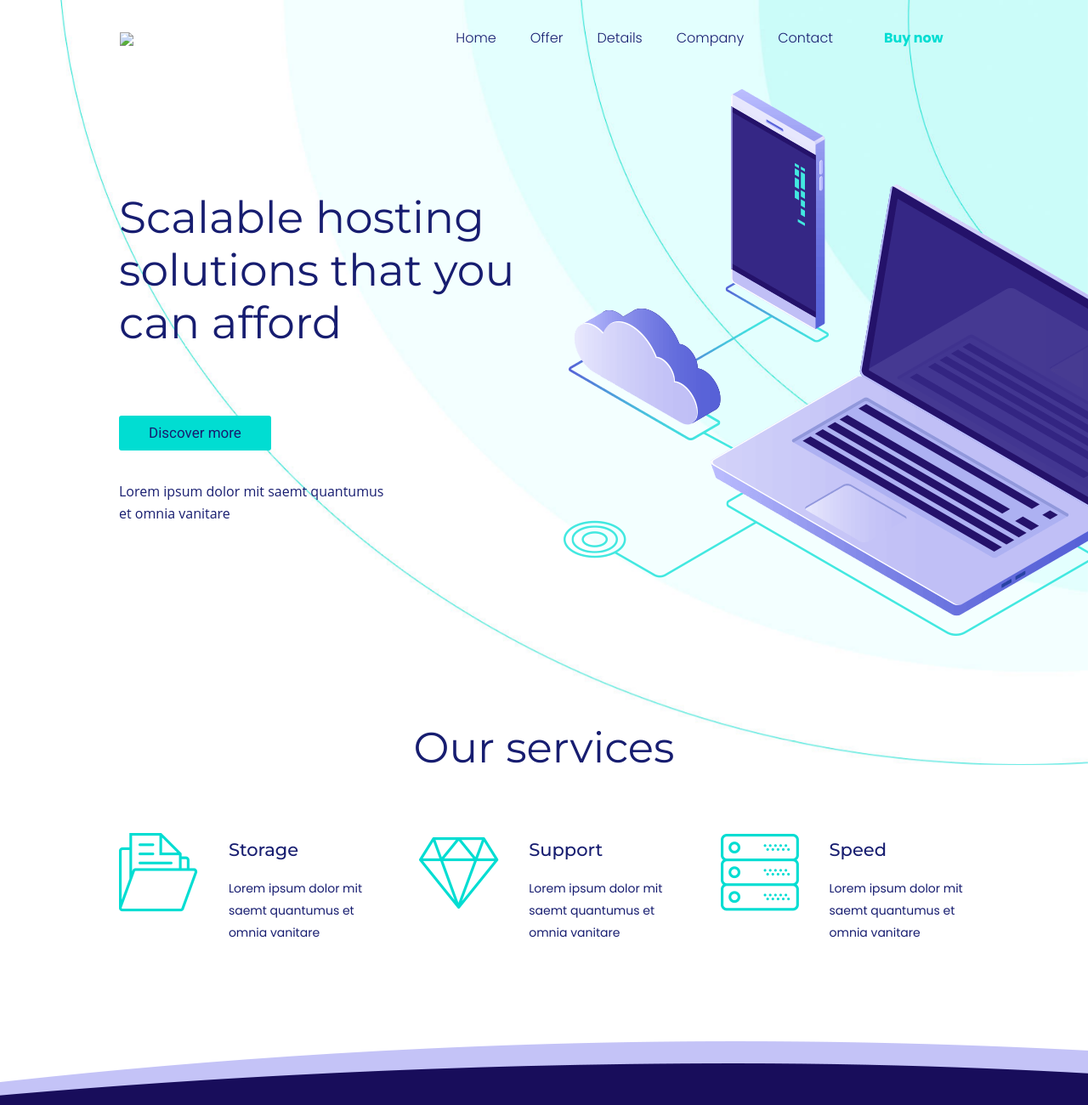
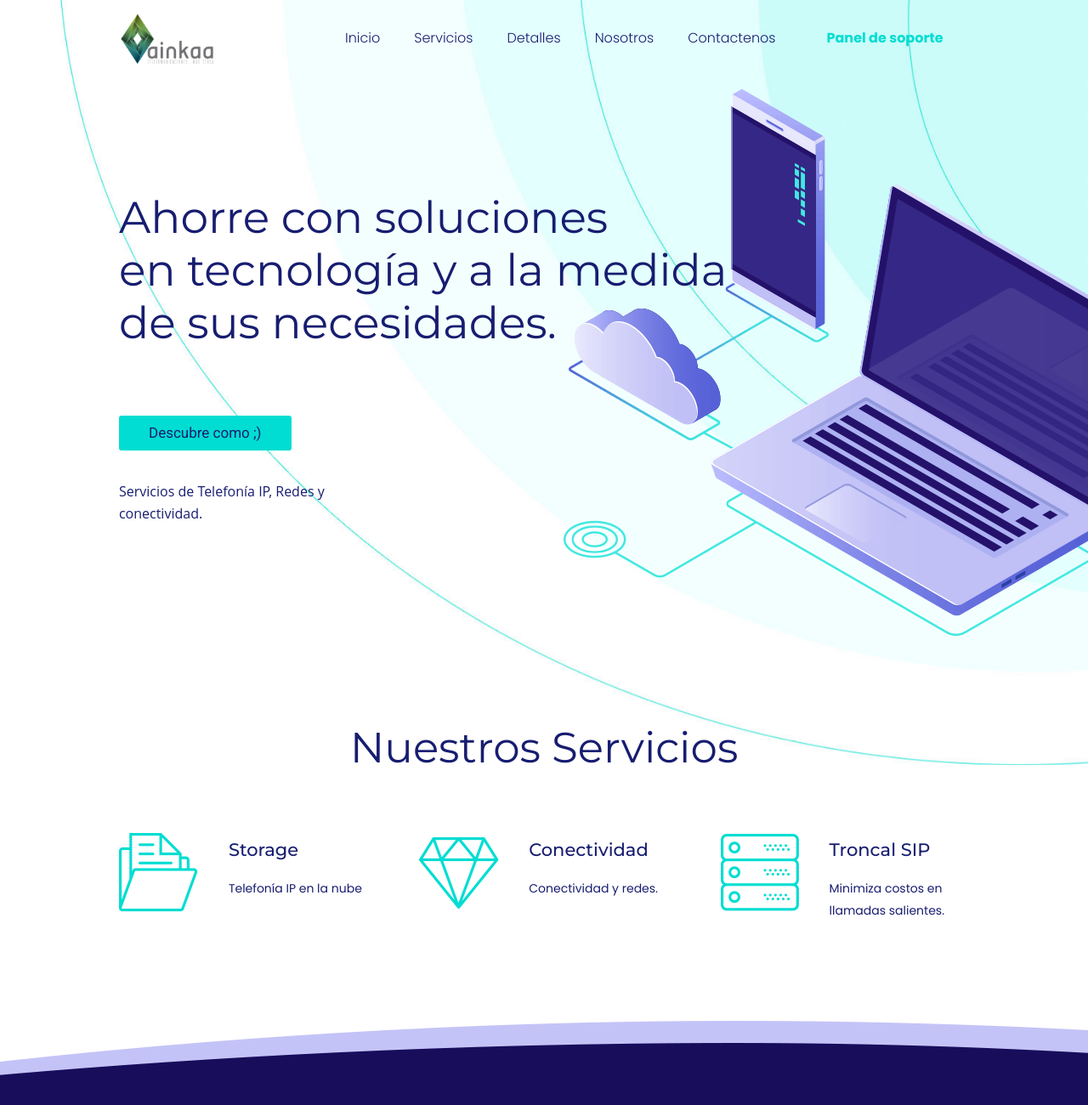
Before and after one commit to i-montes/ainkaa, a plain HTML site: page index.html in a window 1280 px wide. Shown: the top 1300 px of the page at 85% size. Drawn offline with Linux system fonts and the light colour scheme; a web font is replaced by a local one.

Commit message:
cambios en el index

```diff
--- a/index.html
+++ b/index.html
@@ -11,7 +11,7 @@
 
     <!-- Basic Page Needs -->
     <meta charset="utf-8">
-    <title>Be</title>
+    <title>Ainkaa</title>
     <meta name="description" content="">
     <meta name="author" content="">
 
@@ -19,7 +19,7 @@
     <meta name="viewport" content="width=device-width, initial-scale=1, maximum-scale=1">
 
     <!-- Favicons -->
-    <link rel="shortcut icon" href="images/favicon.ico">
+    <link rel="shortcut icon" href="images/ainkaa.ico">
 
     <!-- FONTS -->
     <link rel='stylesheet' href='http://fonts.googleapis.com/css?family=Roboto:100,300,400,400italic,700'>
@@ -48,28 +48,28 @@
                         <div class="column one">
                             <div class="top_bar_left clearfix">
                                 <div class="logo">
-                                    <a id="logo" href="index.html" title="BeHosting 2 - BeTheme" data-height="60" data-padding="15"><img class="logo-main scale-with-grid" src="images/hosting2-logo.png" data-retina="images/hosting2-logo-retina.png" data-height="28" data-no-retina /><img class="logo-sticky scale-with-grid" src="images/hosting2-logo.png" data-retina="images/hosting2-logo-retina.png" data-height="28" data-no-retina /><img class="logo-mobile scale-with-grid" src="images/hosting2-logo.png" data-retina="images/hosting2-logo-retina.png" data-height="28" data-no-retina /><img class="logo-mobile-sticky scale-with-grid" src="images/hosting2-logo.png" data-retina="images/hosting2-logo-retina.png" data-height="28" data-no-retina /></a>
+                                    <a id="logo" href="index.html" title="Ainkaa Telecomunicaciones" data-height="60" data-padding="15"><img class="logo-main scale-with-grid" src="images/ainkaa/logo_ainkaa.png" data-retina="images/ainkaa/logo_ainkaa.png" data-height="28" data-no-retina /><img class="logo-sticky scale-with-grid" src="images/ainkaa/logo_ainkaa.png" data-retina="images/ainkaa/logo_ainkaa.png" data-height="28" data-no-retina /><img class="logo-mobile scale-with-grid" src="images/ainkaa/logo_ainkaa.png" data-retina="images/ainkaa/logo_ainkaa.png" data-height="28" data-no-retina /><img class="logo-mobile-sticky scale-with-grid" src="images/ainkaa/logo_ainkaa.png" data-retina="images/ainkaa/logo_ainkaa.png" data-height="28" data-no-retina /></a>
                                 </div>
                                 <div class="menu_wrapper">
                                     <nav id="menu">
                                         <ul id="menu-menu" class="menu menu-main">
                                             <li class="current-menu-item">
-                                                <a href="index-hosting2.html"><span>Home</span></a>
+                                                <a href="index-hosting2.html"><span>Inicio</span></a>
                                             </li>
                                             <li>
-                                                <a href="offer.html"><span>Offer</span></a>
+                                                <a href="offer.html"><span>Servicios</span></a>
                                             </li>
                                             <li>
-                                                <a href="details.html"><span>Details</span></a>
+                                                <a href="details.html"><span>Detalles</span></a>
                                             </li>
                                             <li>
-                                                <a href="company.html"><span>Company</span></a>
+                                                <a href="company.html"><span>Nosotros</span></a>
                                             </li>
                                             <li>
-                                                <a href="contact.html"><span>Contact</span></a>
+                                                <a href="contact.html"><span>Contactenos</span></a>
                                             </li>
                                             <li>
-                                                <a target="_blank" href="http://bit.ly/1M6lijQ"><span><span style="color:#01ddd2;"><b>Buy now</b></span></span></a>
+                                                <a target="_blank" href="soporte.ainkaa.co"><span><span style="color:#01ddd2;"><b>Panel de soporte</b></span></span></a>
                                             </li>
                                         </ul>
                                     </nav><a class="responsive-menu-toggle" href="#"><i class="icon-menu-fine"></i></a>
@@ -87,19 +87,19 @@
                                     <img src="images/hosting2-home-slider-bg.jpg" data-bgposition="right top" data-bgfit="contain" data-bgrepeat="no-repeat" data-bgparallax="6" class="rev-slidebg" data-no-retina>
                                     <div class="tp-caption tp-resizeme" id="slide-1-layer-1" data-x="40" data-y="225" data-width="['auto']" data-height="['auto']" data-type="text" data-responsive_offset="on" data-frames='[{"delay":0,"speed":300,"frame":"0","from":"opacity:0;","to":"o:1;","ease":"Power3.easeInOut"},{"delay":"wait","speed":300,"frame":"999","to":"opacity:0;","ease":"Power3.easeInOut"}]'
                                         data-textAlign="['inherit','inherit','inherit','inherit']" data-paddingtop="[0,0,0,0]" data-paddingright="[0,0,0,0]" data-paddingbottom="[0,0,0,0]" data-paddingleft="[0,0,0,0]" style="z-index: 5; white-space: nowrap; font-size: 52px; line-height: 62px; font-weight: 400; color: #171d70; letter-spacing: 0px;font-family:Montserrat;">
-                                        Scalable hosting
-                                        <br> solutions that you
-                                        <br> can afford
+                                        Ahorre con soluciones
+                                        <br>en tecnología y a la medida
+                                        <br>de sus necesidades.
                                     </div>
                                     <div class="tp-caption rev-btn" id="slide-1-layer-3" data-x="40" data-y="489" data-width="['auto']" data-height="['auto']" data-type="button" data-actions='[{"event":"click","action":"scrollbelow","offset":"px","delay":"200","speed":"900","ease":"Linear.easeNone"}]'
                                         data-responsive_offset="on" data-responsive="off" data-frames='[{"delay":0,"speed":300,"frame":"0","from":"opacity:0;","to":"o:1;","ease":"Power3.easeInOut"},{"delay":"wait","speed":300,"frame":"999","to":"opacity:0;","ease":"Power3.easeInOut"},{"frame":"hover","speed":"0","ease":"Linear.easeNone","to":"o:1;rX:0;rY:0;rZ:0;z:0;","style":"c:rgb(1,221,210);bg:rgb(23,29,112);bs:solid;bw:0 0 0 0;"}]'
                                         data-textAlign="['inherit','inherit','inherit','inherit']" data-paddingtop="[12,12,12,12]" data-paddingright="[35,35,35,35]" data-paddingbottom="[12,12,12,12]" data-paddingleft="[35,35,35,35]" style="z-index: 6; white-space: nowrap; font-size: 17px; line-height: 17px; font-weight: 500; color: #171d70; letter-spacing: px;font-family:Roboto;background-color:rgb(1,221,210);border-color:rgba(0,0,0,1);border-radius:3px 3px 3px 3px;outline:none;box-shadow:none;box-sizing:border-box;-moz-box-sizing:border-box;-webkit-box-sizing:border-box;cursor:pointer;">
-                                        Discover more
+                                        Descubre como ;)
                                     </div>
                                     <div class="tp-caption tp-resizeme" id="slide-1-layer-4" data-x="40" data-y="565" data-width="['auto']" data-height="['auto']" data-type="text" data-responsive_offset="on" data-frames='[{"delay":0,"speed":300,"frame":"0","from":"opacity:0;","to":"o:1;","ease":"Power3.easeInOut"},{"delay":"wait","speed":300,"frame":"999","to":"opacity:0;","ease":"Power3.easeInOut"}]'
                                         data-textAlign="['inherit','inherit','inherit','inherit']" data-paddingtop="[0,0,0,0]" data-paddingright="[0,0,0,0]" data-paddingbottom="[0,0,0,0]" data-paddingleft="[0,0,0,0]" style="z-index: 7; white-space: nowrap; font-size: 16px; line-height: 26px; font-weight: 400; color: #171d70; letter-spacing: 0px;font-family:Open Sans;">
-                                        Lorem ipsum dolor mit saemt quantumus
-                                        <br> et omnia vanitare
+                                        Servicios de Telefonía IP, Redes y
+                                        <br> conectividad.
                                     </div>
                                     <div class="tp-caption tp-resizeme rs-parallaxlevel-3" id="slide-1-layer-5" data-x="695" data-y="105" data-width="['none','none','none','none']" data-height="['none','none','none','none']" data-type="image" data-responsive_offset="on" data-frames='[{"delay":0,"speed":300,"frame":"0","from":"opacity:0;","to":"o:1;","ease":"Power3.easeInOut"},{"delay":"wait","speed":300,"frame":"999","to":"opacity:0;","ease":"Power3.easeInOut"}]'
                                         data-textAlign="['inherit','inherit','inherit','inherit']" data-paddingtop="[0,0,0,0]" data-paddingright="[0,0,0,0]" data-paddingbottom="[0,0,0,0]" data-paddingleft="[0,0,0,0]" style="z-index: 8;"><img src="images/hosting2-slider-3.png" data-ww="180px" data-hh="333px" data-no-retina>
@@ -122,13 +122,13 @@
             <div class="content_wrapper clearfix">
                 <div class="sections_group">
                     <div class="entry-content">
-                        <div class="section mcb-section mcb-section-sh2kj2m6i" style="padding-top:0px; padding-bottom:50px; background-color:">
+                        <div class="section mcb-section mcb-section-sh2kj2m6i" style="padding-top:0px; padding-bottom:50px; ">
                             <div class="section_wrapper mcb-section-inner">
                                 <div class="wrap mcb-wrap mcb-wrap-gro5syjjd one valign-top move-up clearfix" style="margin-top:-50px" data-mobile="no-up">
                                     <div class="mcb-wrap-inner">
                                         <div class="column mcb-column mcb-item-1n7hae2wu one column_column">
                                             <div class="column_attr clearfix align_center">
-                                                <h2>Our services</h2>
+                                                <h2>Nuestros Servicios</h2>
                                             </div>
                                         </div>
                                     </div>
@@ -144,7 +144,7 @@
                                                         <h4 class="title">Storage</h4>
                                                         <div class="desc">
                                                             <p>
-                                                                Lorem ipsum dolor mit saemt quantumus et omnia vanitare
+                                                                Telefonía IP en la nube
                                                             </p>
                                                         </div>
                                                     </div>
@@ -161,10 +161,10 @@
                                                     <div class="image_wrapper"><img src="images/hosting2-home-icon-3.png" class="scale-with-grid" />
                                                     </div>
                                                     <div class="desc_wrapper">
-                                                        <h4 class="title">Support</h4>
+                                                        <h4 class="title">Conectividad</h4>
                                                         <div class="desc">
                                                             <p>
-                                                                Lorem ipsum dolor mit saemt quantumus et omnia vanitare
+                                                                Conectividad y redes.
                                                             </p>
                                                         </div>
                                                     </div>
@@ -181,10 +181,10 @@
                                                     <div class="image_wrapper"><img src="images/hosting2-home-icon-1.png" class="scale-with-grid" />
                                                     </div>
                                                     <div class="desc_wrapper">
-                                                        <h4 class="title">Speed</h4>
+                                                        <h4 class="title">Troncal SIP</h4>
                                                         <div class="desc">
                                                             <p>
-                                                                Lorem ipsum dolor mit saemt quantumus et omnia vanitare
+                                                                Minimiza costos en llamadas salientes.
                                                             </p>
                                                         </div>
                                                     </div>
@@ -202,16 +202,16 @@
                                     <div class="mcb-wrap-inner">
                                         <div class="column mcb-column mcb-item-0vl948hfw four-fifth column_column">
                                             <div class="column_attr clearfix">
-                                                <h2>Lorem ipsum
-                                                    <br> mit sam</h2>
+                                                <h2>Telefonía IP en la Nube
+                                                    <br> Seguridad y respaldo</h2>
                                                 <hr class="no_line" style="margin: 0 auto 10px;" />
                                                 <p>
-                                                    Ut ultricies imperdiet sodales. Aliquam fringilla aliquam ex sit amet elementum. Proin bibendum sollicitudin feugiat. Curabitur ut egestas justo, vitae molestie ante.
+                                                    Centraliza la administracion de la telefonia en una sola plataforma
                                                 </p>
                                             </div>
                                         </div>
                                         <div class="column mcb-column mcb-item-5wihz4zgd one-second column_button">
-                                            <a class="button button_size_3 button_js" href="details.html" style="background-color:#c4c3f7!important;color:#180d5b;"><span class="button_label">Discover more</span></a>
+                                            <a class="button button_size_3 button_js" href="details.html" style="background-color:#c4c3f7!important;color:#180d5b;"><span class="button_label">Más...</span></a>
                                         </div>
                                     </div>
                                 </div>
@@ -230,7 +230,7 @@
                             </div>
                             <div class="section-decoration bottom" style="background-image:url(images/hosting2-home-bottom-decor.png);height:126px"></div>
                         </div>
-                        <div class="section mcb-section mcb-section-gvow1i986 equal-height-wrap" style="padding-top:100px; padding-bottom:75px; background-color:">
+                        <div class="section mcb-section mcb-section-gvow1i986 equal-height-wrap" style="padding-top:100px; padding-bottom:75px; ">
                             <div class="section_wrapper mcb-section-inner">
                                 <div class="wrap mcb-wrap mcb-wrap-ex7xbej8j one-second valign-middle clearfix" style="padding:0 2%">
                                     <div class="mcb-wrap-inner">
@@ -246,12 +246,12 @@
                                     <div class="mcb-wrap-inner">
                                         <div class="column mcb-column mcb-item-qq3epjzo8 five-sixth column_column">
                                             <div class="column_attr clearfix">
-                                                <h3>Lorem ipsum
-                                                    <br> mit sam quanta
-                                                    <br> es omnia</h3>
+                                                <h3>Conectividad
+                                                    <br> Internet
+                                                    <br> Redes Administradas</h3>
                                                 <hr class="no_line" style="margin: 0 auto 10px;" />
                                                 <p>
-                                                    Ut ultricies imperdiet sodales. Aliquam fringilla aliquam ex sit amet elementum. Proin bibendum sollicitudin feugiat. Curabitur ut egestas justo, vitae molestie ante.
+                                                    Conecta tu empresa u hogar a con nuestro servicio de conectividad e internet y con nuestra administracion de la red sacale todos los beneficios.
                                                 </p>
                                             </div>
                                         </div>
@@ -259,7 +259,7 @@
                                 </div>
                             </div>
                         </div>
-                        <div class="section mcb-section mcb-section-q5v6zqplj equal-height-wrap" style="padding-top:100px; padding-bottom:75px; background-color:">
+                        <div class="section mcb-section mcb-section-q5v6zqplj equal-height-wrap" style="padding-top:100px; padding-bottom:75px;">
                             <div class="section_wrapper mcb-section-inner">
                                 <div class="wrap mcb-wrap mcb-wrap-gs5rm62z2 one-second valign-middle clearfix" style="padding:0 2%">
                                     <div class="mcb-wrap-inner">
@@ -269,12 +269,12 @@
                                                     <div class="image_wrapper"><img class="scale-with-grid" src="images/hosting2-home-icon-5.png" />
                                                     </div>
                                                 </div>
-                                                <h3>Lorem ipsum
-                                                    <br> mit sam quanta
-                                                    <br> es omnia</h3>
+                                                <h3>Troncal SIP
+                                                    <br>
+                                                    <br> </h3>
                                                 <hr class="no_line" style="margin: 0 auto 10px;" />
                                                 <p>
-                                                    Ut ultricies imperdiet sodales. Aliquam fringilla aliquam ex sit amet elementum. Proin bibendum sollicitudin feugiat. Curabitur ut egestas justo, vitae molestie ante.
+                                                    Reduce costos en las llamadas a tus cliente y proveedores con nuesto servicio de Troncal SIP y ten siempre el control de los gastos de tu empresa.
                                                 </p>
                                             </div>
                                         </div>
```
Also changed, not shown: images/ainkaa.ico (added), images/ainkaa.png (added), images/ainkaa/Ainkaa_Background.jpg (added), images/ainkaa/logo_ainkaa.png (added), images/favicon.ico (deleted), 4 other files.
